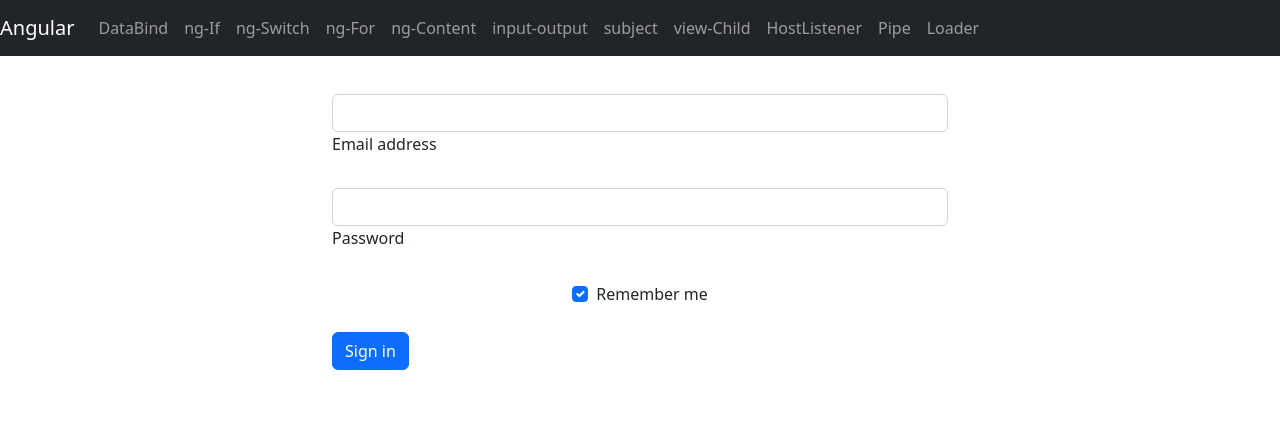
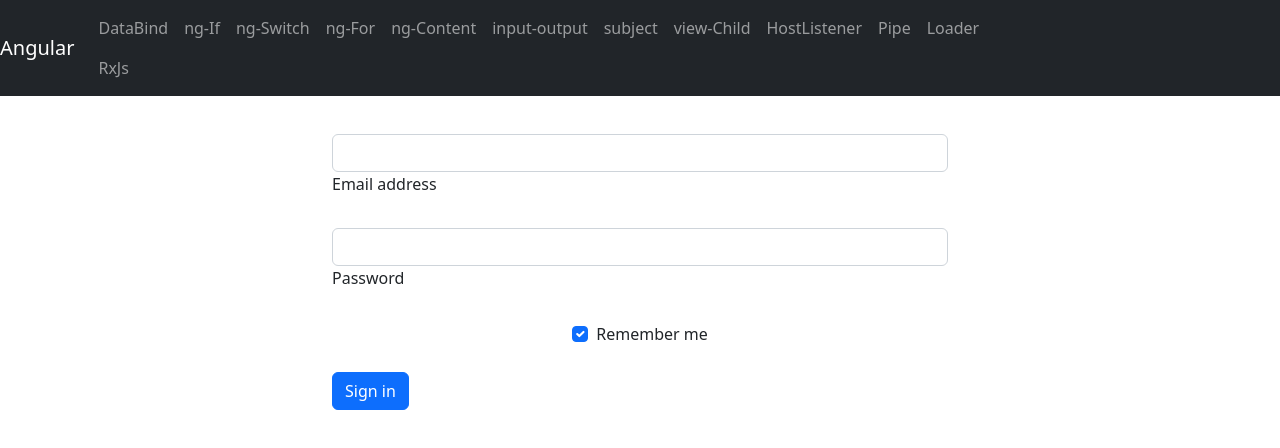
Before and after one commit to dipakchatterjee957/angularProject, an Angular app: page /login in a window 1280 px wide. Shown: the top 448 px of the page. Built offline with nearby package versions, Linux system fonts and the light colour scheme.

Commit message:
rxjs start, create folder

```diff
--- a/src/app/app-routing.module.ts
+++ b/src/app/app-routing.module.ts
@@ -28,6 +28,7 @@ const routes: Routes = [
   { path: 'hostListener', component: HostlistenerComponent },
   { path: 'pipe', component: PipeComponent },
   { path: 'loader', data: { preload: true }, loadChildren: () => import('./loader/pages.module').then(m => m.PagesModule) },
+  { path: 'rxjs', data: { preload: true }, loadChildren: () => import('./rxjs/rxjs.module').then(m => m.RxjsModule) },
   { path: '**', component: PagenotfoundComponent }
 ];
 
--- a/src/app/app.module.ts
+++ b/src/app/app.module.ts
@@ -46,7 +46,7 @@ import { SharedComponentModule } from './component/shared-component.module';
     HostlistenerComponent,
     CustomPipe,
     PipeComponent,
-    FilterPipe,
+    FilterPipe
   ],
   imports: [
     // other module which is used in the app, featured module
--- a/src/app/myContainer/top-nav/top-nav.component.html
+++ b/src/app/myContainer/top-nav/top-nav.component.html
@@ -12,6 +12,8 @@
       </li>
     </ul>
   </div> -->
+  <div>
+
     <div class="collapse navbar-collapse" id="navbarNavDropdown">
 
       <ul class="navbar-nav">
@@ -21,4 +23,15 @@
         </li>
       </ul>
     </div>
+
+    <div class="collapse navbar-collapse" id="navbarNavDropdown">
+
+      <ul class="navbar-nav">
+        <li class="nav-item" *ngFor="let item of pathArrRxjs">
+          <a class="nav-link" routerLinkActive="active" [routerLink]="item.routerPath"
+            [routerLinkActiveOptions]="{exact:true}">{{item.pathName}}</a>
+        </li>
+      </ul>
+    </div>
+  </div>
 </nav>
--- a/src/app/myContainer/top-nav/top-nav.component.ts
+++ b/src/app/myContainer/top-nav/top-nav.component.ts
@@ -22,4 +22,8 @@ export class TopNavComponent {
     { routerPath: '/loader', pathName: 'Loader' },
   ];
 
+  pathArrRxjs = [
+    { routerPath: '/rxjs', pathName: 'RxJs' },
+  ]
+
 }
--- /dev/null
+++ b/src/app/rxjs/promise/promise.component.html
@@ -0,0 +1 @@
+<p>promise works!</p>
```
Also changed, not shown: src/app/rxjs/promise/promise.component.ts (added, +10 -0 lines), src/app/rxjs/rxjs-routing.module.ts (added, +13 -0 lines), src/app/rxjs/rxjs.module.ts (added, +17 -0 lines), src/app/rxjs/promise/promise.component.css (added), 1 other file (tests, documents, lock files or other folders). Lines whose indentation alone changed are shown as unchanged.
